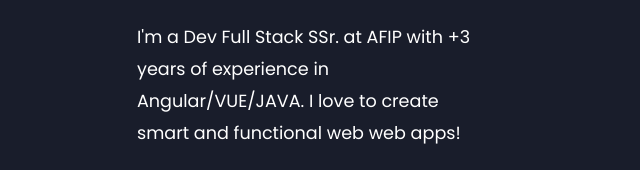
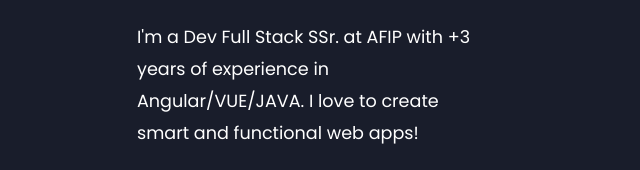
Before and after one commit to jadosfer/Portfolio-JFM, a plain HTML site: page index.html in a window 1280 px wide. Shown: the part 469-639 px from the top of the page, 503-1143 px from the left. Drawn offline with Linux system fonts and the light colour scheme; a small style sheet from the web is missing.

Commit message:
corrijo redaccion

```diff
--- a/index.html
+++ b/index.html
@@ -27,7 +27,7 @@
                 </h1>
                 <p>
                     I'm a Dev Full Stack SSr. at AFIP with +3 years of experience in Angular/VUE/JAVA.
-                    I love to create smart and functional web web apps!
+                    I love to create smart and functional web apps!
                 </p>
                 <div class="btn-con">
                     <a href="Resume_JavierFM_set2022.pdf" download="Resume_JavierFM_set2022.pdf" class="main-btn">
```
